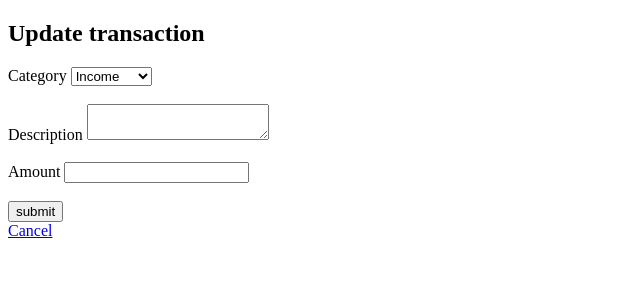
After one commit to levoski1/BizTracker, a Django app: template templates/tracker/update_view.html in a window 1280 px wide. The commit adds this page. Shown: the top 300 px of the page, without its empty margins (0-640 px from the left). Run offline with Django 5.2, Linux system fonts and the light colour scheme; the template is opened without the code that fills it, so the values that code supplies are empty.

Commit message:
feat{views.py}: Added new update and read views

```diff
--- a/accounts/views.py
+++ b/accounts/views.py
@@ -42,7 +42,8 @@ def register_view(request):
             return redirect('auth:register')
 
         else:
-            User.objects.create_user(username=username, email=email, password=password1)
+            user = User.objects.create_user(username=username, email=email, password=password1)
+            login(request, user)
             messages.success(request, 'Successfully registered.')
             return redirect('tracker:home')
 
--- a/templates/tracker/create_view.html
+++ b/templates/tracker/create_view.html
@@ -14,7 +14,7 @@
         <select name="category" >
             <option value="income">Income</option>
             <option value="expenses">Expenses</option>
-            <option value="dept">Dept</option>
+            <option value="debt">Dept</option>
         </select>
 
         <br><br>
--- a/templates/tracker/home.html
+++ b/templates/tracker/home.html
@@ -9,8 +9,8 @@
     <h2>This is Home Page</h2>
     <ul>
         <li> <a href="{% url 'tracker:create' %}">CREATE</a> </li>
-        <li> <a href="">READ</a> </li>
-        <li> <a href="">UPDATE</a> </li>
+        <li> <a href="{% url 'tracker:read' %}">READ</a> </li>
+        <li> <a href="{% url 'tracker:read' %}">UPDATE</a> </li>
         <li> <a href="">DELETE</a> </li>
     </ul>
 </body>
--- /dev/null
+++ b/templates/tracker/update_view.html
@@ -0,0 +1,34 @@
+<!DOCTYPE html>
+<html lang="en">
+<head>
+    <meta charset="UTF-8">
+    <meta name="viewport" content="width=device-width, initial-scale=1.0">
+    <title>update View</title>
+</head>
+<body>
+
+    <h2> Update transaction </h2>
+
+    <form action="" method="post">
+        {% csrf_token %}
+
+        <label>Category</label>
+        <select name="choice" required>
+            <option value="Income">Income</option>
+            <option value="expenses">Expenses</option>
+            <option value="debt">Debt</option>
+        </select> <br><br>
+
+        <label>Description</label>
+        <textarea name="description" required></textarea> <br><br>
+
+        <label>Amount</label>
+        <input type="number" step="0.01" name="amount" required> <br><br>
+
+        <input type="submit" value="submit">
+    </form>
+    <a href="{% url 'tracker:home' %}">Cancel</a>
+
+
+</body>
+</html>
--- a/tracker/urls.py
+++ b/tracker/urls.py
@@ -6,5 +6,7 @@ app_name = 'tracker'
 
 urlpatterns = [
     path('', views.index, name='home'),
-    path('create/', views.create_view, name='create'),
+    path('transaction/create/', views.create_view, name='create'),
+    path('transaction/read/', views.read_view,name='read'),
+    path('transaction/update/<int:transaction_id>/', views.update_view, name='update')
 ]
```
Also changed, not shown: templates/tracker/read_view.html (added, +16 -0 lines), tracker/views.py (+24 -2 lines).
